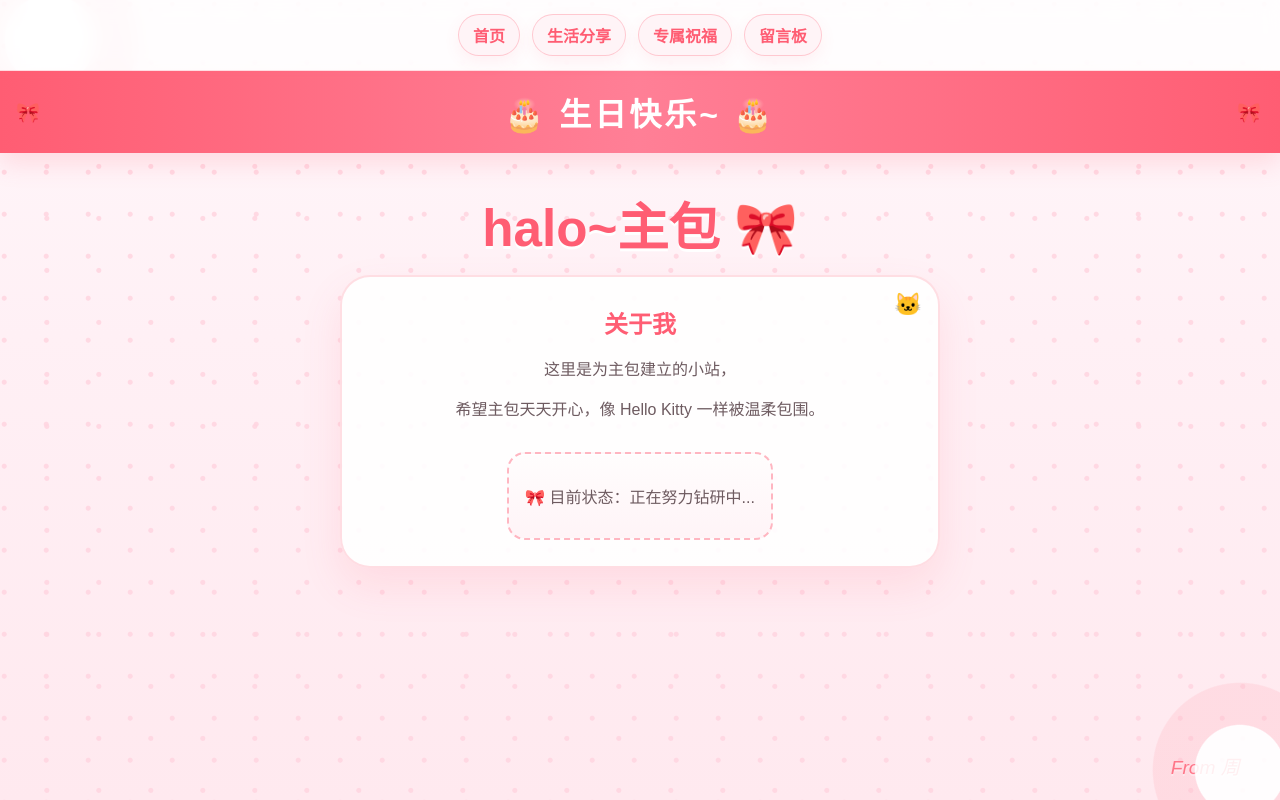
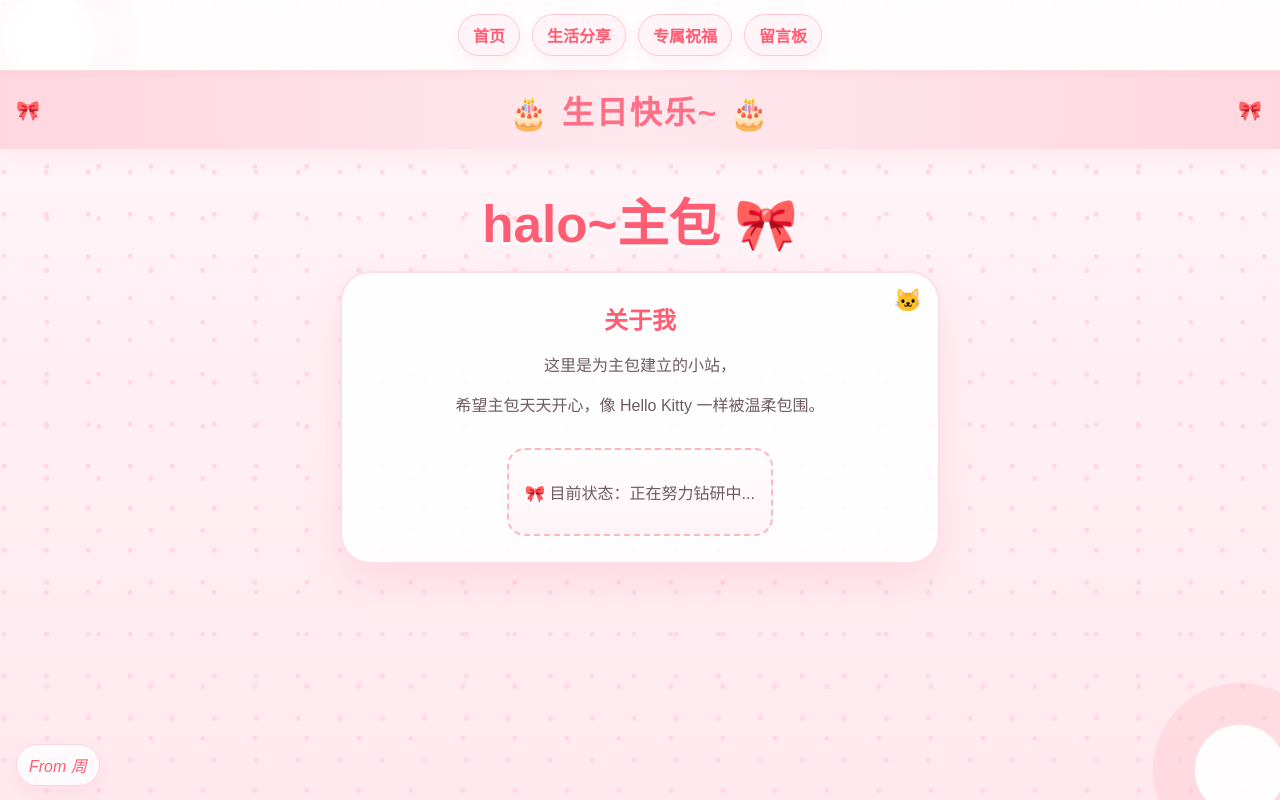
Before and after one commit to zhouting03/L03, a plain HTML site: page index.html in a window 1280 px wide. Drawn offline with Linux system fonts and the light colour scheme.

Commit message:
首页颜色协调,文字位置修改

```diff
--- a/index.html
+++ b/index.html
@@ -92,14 +92,14 @@
         /* 3. 状态栏下方的“生日快乐” */
         .birthday-banner {
             width: 100%;
-            background: linear-gradient(90deg, var(--kitty-red), #ff7f96, var(--kitty-red));
-            color: white;
+            background: linear-gradient(90deg, #ffd7e0, #ffe8ee, #ffd7e0);
+            color: #ff6f86;
             text-align: center;
-            padding: 18px 0;
+            padding: 16px 0;
             font-size: 2rem;
             font-weight: bold;
-            letter-spacing: 3px;
-            box-shadow: 0 10px 24px rgba(255, 93, 115, 0.18);
+            letter-spacing: 2px;
+            box-shadow: 0 8px 18px rgba(255, 182, 193, 0.18);
             position: relative;
             overflow: hidden;
             z-index: 1;
@@ -177,18 +177,26 @@
 
         /* 5. 底部文字容器 */
         .footer-container {
-            margin-top: auto; /* 推到页面最底部 */
-            width: 100%;
-            padding: 20px;
+            position: fixed;
+            left: 16px;
+            bottom: 14px;
+            width: auto;
+            padding: 0;
             box-sizing: border-box;
-            text-align: right;
+            text-align: left;
+            z-index: 5;
         }
 
         footer {
             color: var(--kitty-red);
-            font-size: 1.2rem;
+            font-size: 1rem;
             font-style: italic;
-            padding-right: 20px;
+            padding-right: 0;
+            padding: 8px 12px;
+            background: rgba(255, 255, 255, 0.78);
+            border: 1px solid rgba(255, 182, 193, 0.55);
+            border-radius: 999px;
+            box-shadow: 0 8px 20px rgba(255, 93, 115, 0.08);
             text-shadow: 0 2px 0 rgba(255, 255, 255, 0.8);
         }
 
@@ -208,6 +216,16 @@
                 font-size: 1.5rem;
                 letter-spacing: 1px;
                 padding: 16px 12px;
+            }
+
+            .footer-container {
+                left: 12px;
+                bottom: 12px;
+            }
+
+            footer {
+                font-size: 0.92rem;
+                padding: 7px 10px;
             }
 
             .container {
```
